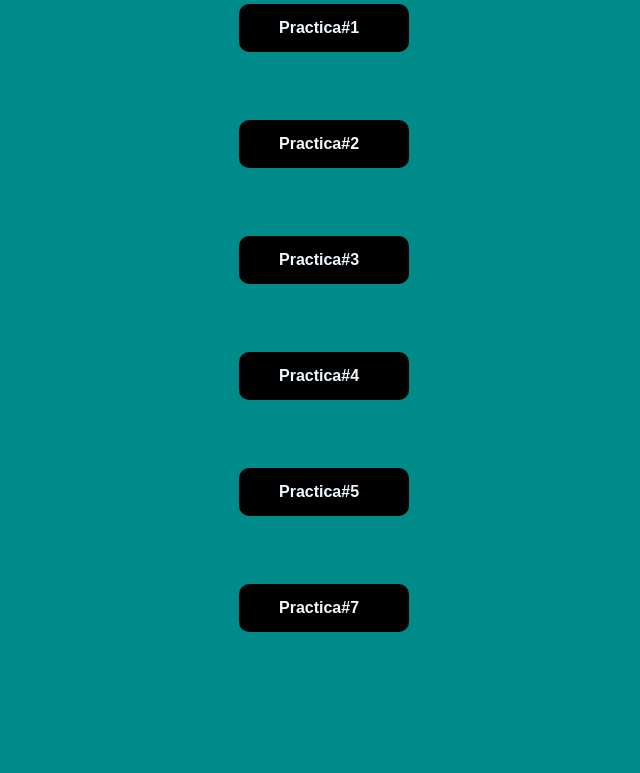
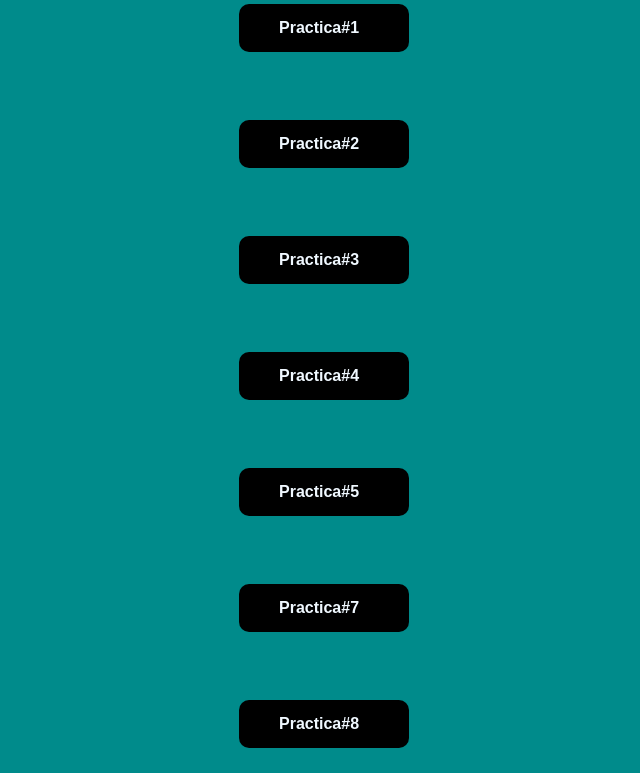
Before and after one commit to LuisAngel0998/LuisAngel0998.github.io, a plain HTML site: page index.html in a window 1280 px wide. Shown: the part 79-852 px from the top of the page, without its empty margins (319-959 px from the left). Before the commit the page ends 800 px from the top, so only its background shows below. Drawn offline with Linux system fonts and the light colour scheme.

Commit message:
Add files via upload

```diff
--- a/index.html
+++ b/index.html
@@ -18,6 +18,8 @@
         <a href="menu_index.html" target="_blank" id="inicio">Practica#5</a>
         <br>
         <a href="formulario-qr.html" target="_blank" id="inicio">Practica#7</a>
+        <br>
+        <a href="formulario_grafico.html" target="_blank" id="inicio">Practica#8</a>
     </body>
 
 </html>
```
